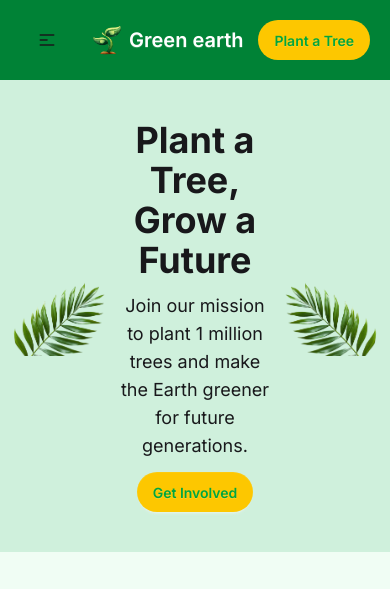
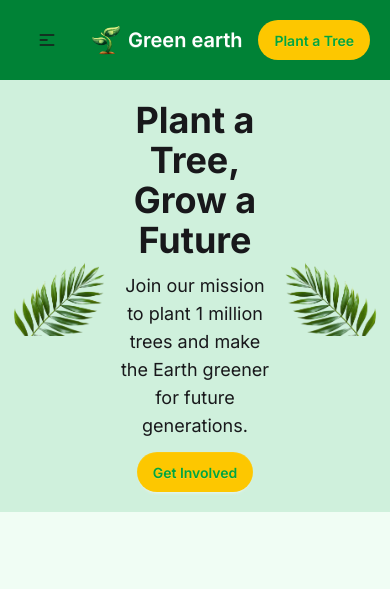
Before and after one commit to saikatse85/B12-green-health-06, a plain HTML site: page index.html in a window 390 px wide. Shown: the top 589 px of the page. Drawn offline with nearby package versions, Linux system fonts and the light colour scheme; no server answers.

Commit message:
added mobile responsive

```diff
--- a/index.html
+++ b/index.html
@@ -40,7 +40,7 @@
         <li><a>Plant a Tree</a></li>
       </ul>
     </div>
-    <a class="btn btn-ghost text-xl text-white"><img class="h-8 w-8" src="./assets/logo.png" alt="">Green earth</a>
+    <a class="btn bg-green-700 shadow-none border-none text-xl text-white"><img class="h-8 w-8" src="./assets/logo.png" alt="">Green earth</a>
   </div>
   <div class="navbar-center hidden lg:flex">
     <ul class="menu menu-horizontal px-1 text-white">
@@ -56,7 +56,7 @@
     </header>
     <!-- banner section -->
     <section class="bg-[#cff0dc]">
-        <div class="w-12/12 flex justify-evenly items-center mx-auto py-10">
+        <div class="w-12/12 flex justify-evenly items-center mx-auto pt-5 pb-5 md:pb-0">
             <div><img src="./assets/hero-leaf1.png" alt=""></div>
             <div class="text-center space-y-3">
                 <h1 class="font-bold text-4xl">Plant a Tree, Grow a Future</h1>
```
